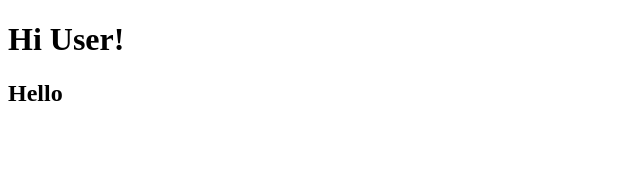
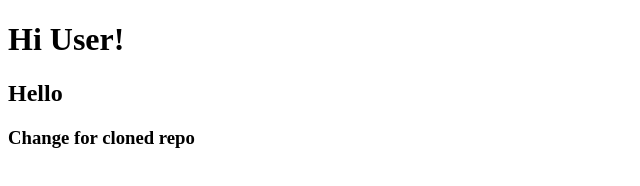
Before and after one commit to bombomgini-nashini/Rating-App, a plain HTML site: page index.html in a window 1280 px wide. Shown: the whole page, without its empty margins (0-640 px from the left). Drawn offline with Linux system fonts and the light colour scheme.

Commit message:
added h3 in index.html

```diff
--- a/index.html
+++ b/index.html
@@ -8,5 +8,6 @@
 <body>
     <h1>Hi User!</h1>
     <h2>Hello</h2>
+    <h3>Change for cloned repo</h3>
 </body>
 </html>
```
